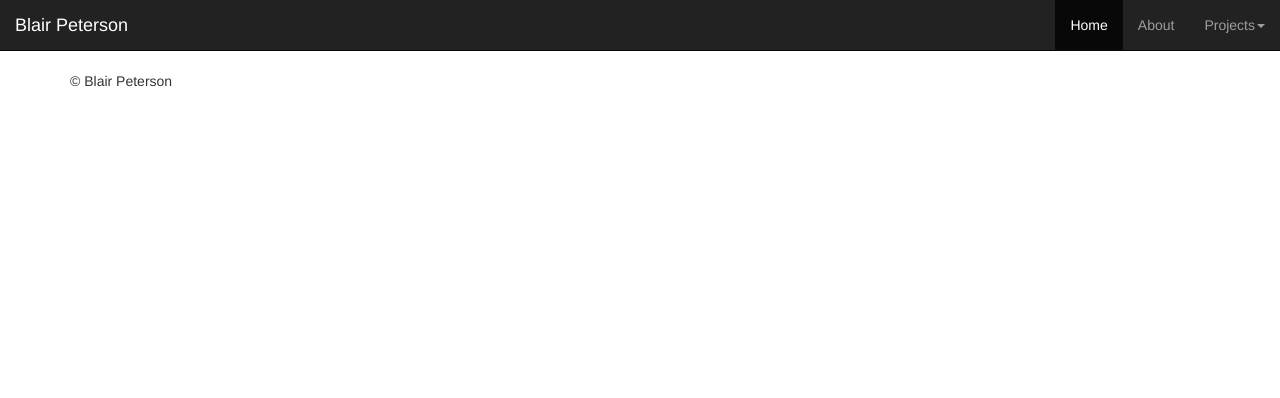
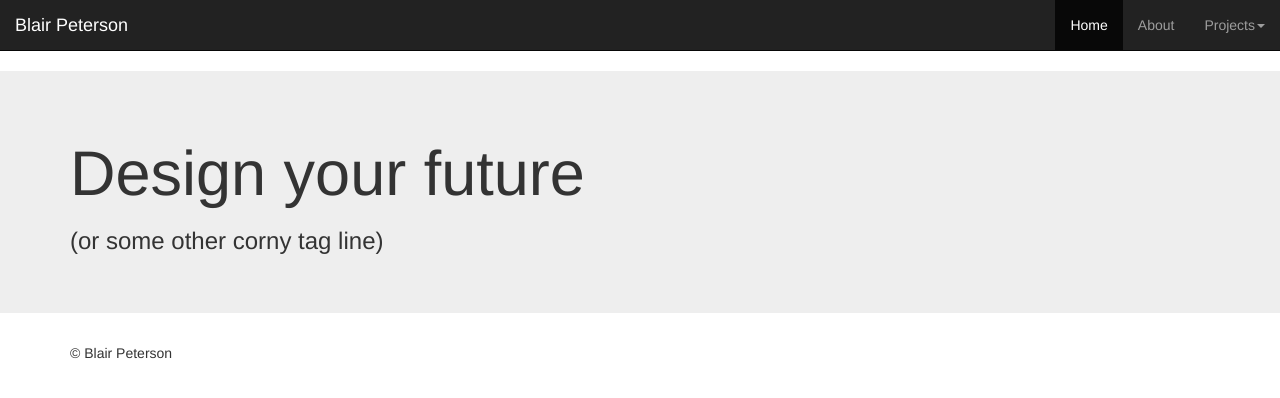
Before and after one commit to chalmie/Code-Review-One, a plain HTML site: page index.html in a window 1280 px wide. Drawn offline with nearby package versions, Linux system fonts and the light colour scheme.

Commit message:
Add jumbotron

```diff
--- a/index.html
+++ b/index.html
@@ -40,6 +40,15 @@
         </div>
       </nav>
 
+      <div class="jumbotron">
+        <div class="container">
+          <div class="main">
+            <h1>Design your future</h1>
+            <h3>(or some other corny tag line)</h3>
+          </div>
+        </div>
+      </div>
+
       <div class="footer">
         <div class="container">
           <p>&copy; Blair Peterson</p>
```
